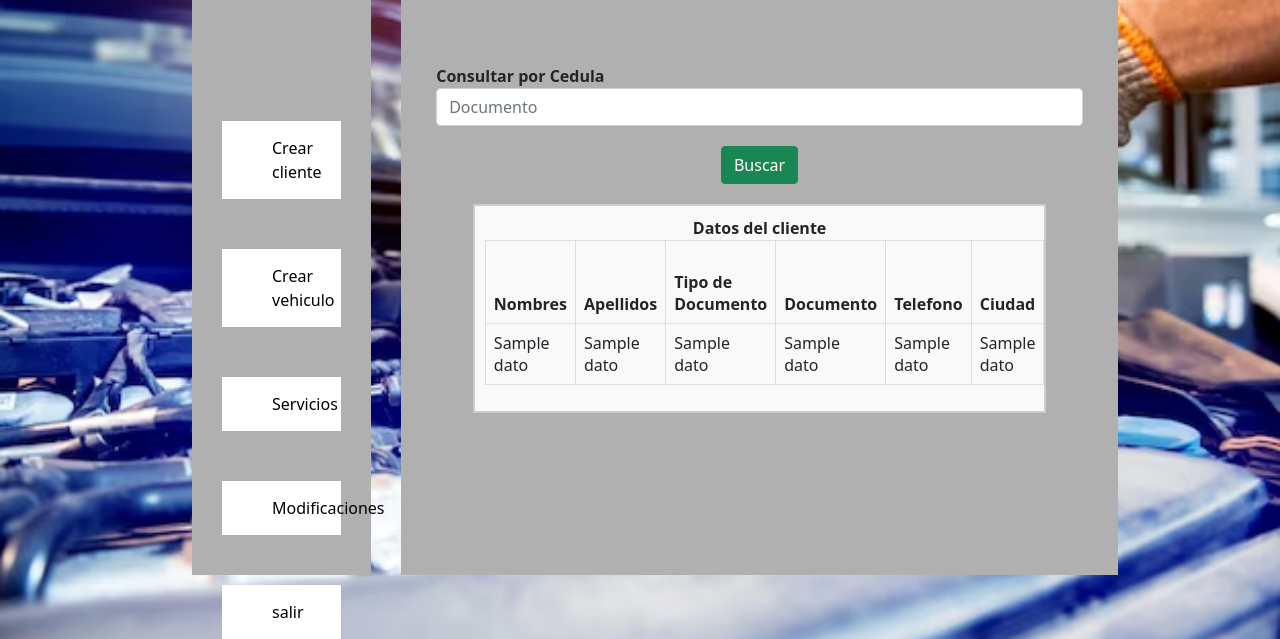
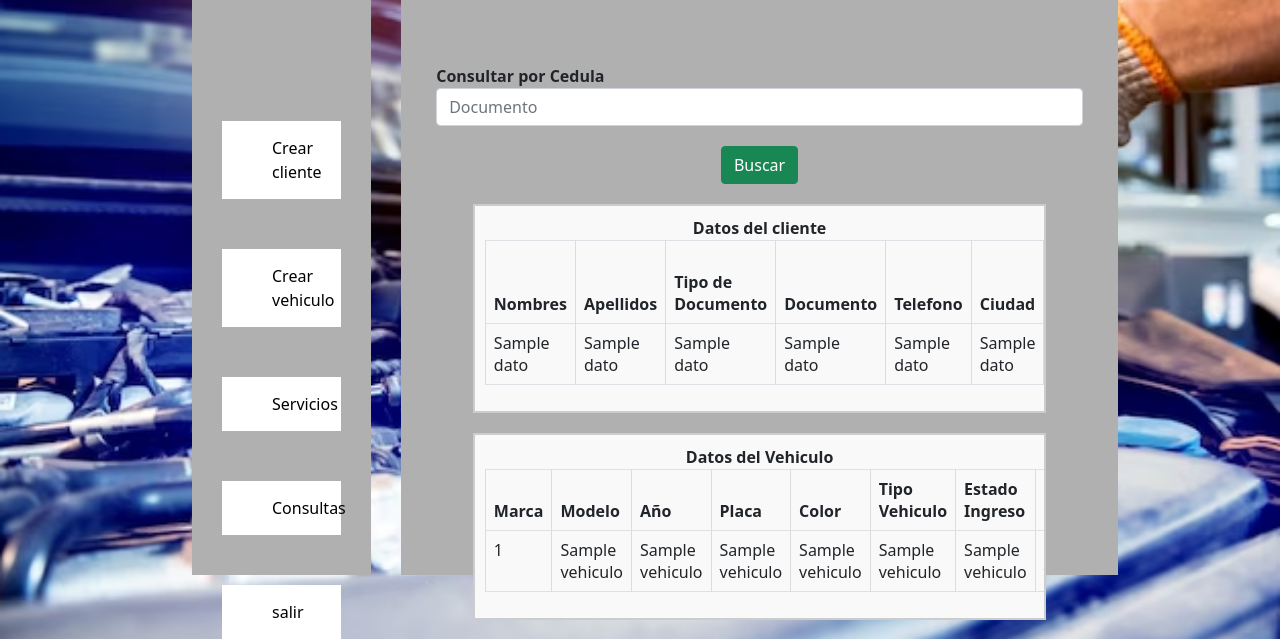
Before and after one commit to 02Gabriel1994/Api-Taller-Flask-Py, a Flask app: template src/templates/consultas.html in a window 1280 px wide. Shown: the part 185-824 px from the top of the page. Run offline with Flask 3, Linux system fonts and the light colour scheme; the template is opened without the code that fills it: most values are stand-ins (such as "Sample title", 1, 10 or a date in 2020); some libraries are stand-ins or nearby versions.

Commit message:
Se finaliza proyecto, faltan ajustes de diseño

```diff
--- a/src/app.py
+++ b/src/app.py
@@ -51,6 +51,7 @@ def logout():
 def home():
     return render_template('home.html')
 @app.route('/cliente', methods=['GET', 'POST'])
+@login_required
 def cliente():
     if request.method == 'POST':
         options = {
@@ -101,6 +102,7 @@ def cliente():
                 return render_template('cliente.html', datos=respuesta )
     return render_template('cliente.html')
 @app.route('/vehiculo', methods=['GET', 'POST'])
+@login_required
 def vehiculo():
     if request.method == 'POST':
         options = {
@@ -169,6 +171,7 @@ def vehiculo():
             flash(f"Cliente no existe, debe registrarlo primero.")
     return render_template('Vehiculo.html')
 @app.route('/servicios', methods=['GET', 'POST'])
+@login_required
 def servicios():
     if request.method == 'POST':
         action = request.form.get('action')  # Obtener la acción
@@ -205,12 +208,13 @@ def servicios():
             flash(f"vehiculo no existe, debe registrarlo primero.")
     return render_template('servicios.html')
 @app.route('/consultas', methods=['GET', 'POST'] )
+@login_required
 def Consultas():
     if request.method == 'POST': #Hay dos metodos el get que es cuando recien se entra, y el post, que es cuando se pide el login, aqui se hara la parte de cuando se esta pidiendo ese login
         cedula = request.form['Documento']
         respuesta = ModelCliente.buscarCliente(db,cedula)
-        print(respuesta)
-        return render_template('consultas.html', datos=respuesta )
+        vehiculos = ModelVehiculo.Buscar_Vehiculo_por_cedula(db,cedula )
+        return render_template('consultas.html', datos=respuesta, vehiculos= vehiculos )
     return render_template('consultas.html')
 @app.route('/protegido') #asi se protege de accesos sin logueo
 @login_required # esto indica que requiere que este logueado para acceder
--- a/src/templates/Vehiculo.html
+++ b/src/templates/Vehiculo.html
@@ -16,7 +16,7 @@
             <a href="">Crear vehiculo</a>
             <a href="/servicios">Servicios</a>
             <a href="/consultas">Consultas</a>
-            <a href="#">salir</a>
+            <a href="/logout">salir</a>
         </div>
 
         <div class="formularios">
--- a/src/templates/cliente.html
+++ b/src/templates/cliente.html
@@ -16,7 +16,7 @@
             <a href="/vehiculo">Crear vehiculo</a>
             <a href="/servicios">Servicios</a>
             <a href="/consultas">Consultas</a>
-            <a href="#">salir</a>
+            <a href="/logout">salir</a>
         </div>
 
         <div class="formularios">
--- a/src/templates/consultas.html
+++ b/src/templates/consultas.html
@@ -13,10 +13,10 @@
     <div class="menus">
         <div class="Selecion">
             <a href="/cliente">Crear cliente</a>
-            <a href="">Crear vehiculo</a>
+            <a href="/vehiculo">Crear vehiculo</a>
             <a href="/servicios">Servicios</a>
-            <a href="#">Modificaciones</a>
-            <a href="#">salir</a>
+            <a href="#">Consultas</a>
+            <a href="/logout">salir</a>
         </div>
 
         <div class="formularios">
@@ -81,6 +81,41 @@
                 </tbody>
             </table>
         </div>
+        <div class="tabla-contenedor">
+            <table class="table table-bordered">
+                <label><b>Datos del Vehiculo</b></label>
+                <thead>
+                    <tr>
+                        <th>Marca</th>
+                        <th>Modelo</th>
+                        <th>Año</th>
+                        <th>Placa</th>
+                        <th>Color</th>
+                        <th>Tipo Vehiculo</th>
+                        <th>Estado Ingreso</th>
+                        <th>Trabajo Realizado</th>
+                        <th>Fecha Ingreso</th>
+                        <th>Fecha Salida</th>
+                    </tr>
+                </thead>
+                <tbody>
+                    {% for x in vehiculos %}
+                    <tr>
+                        <td>{% if not x ==null %}{{ x[0] }}{% endif %}</td>
+                        <td>{% if not x ==null %}{{ x[1] }}{% endif %}</td>
+                        <td>{% if not x ==null %}{{ x[2] }}{% endif %}</td>
+                        <td>{% if not x ==null %}{{ x[3] }}{% endif %}</td>
+                        <td>{% if not x ==null %}{{ x[4] }}{% endif %}</td>
+                        <td>{% if not x ==null %}{{ x[5] }}{% endif %}</td>
+                        <td>{% if not x ==null %}{{ x[6] }}{% endif %}</td>
+                        <td>{% if not x ==null %}{{ x[7] }}{% endif %}</td>
+                        <td>{% if not x ==null %}{{ x[8] }}{% endif %}</td>
+                        <td>{% if not x ==null %}{{ x[9] }}{% endif %}</td>
+                    </tr>
+                {% endfor %}
+                </tbody>
+            </table>
+        </div>
         </div>
 
     </div>
--- a/src/templates/home.html
+++ b/src/templates/home.html
@@ -16,11 +16,11 @@
         <a href="/vehiculo">Crear vehiculo</a>
         <a href="/servicios">Servicios</a>
         <a href="/consultas">Consultas</a>
-        <a href="#">salir</a>
+        <a href="/logout">salir</a>
     </div>
 
     <div class="formularios">
-        <h1>BUENAS, {{ current_user.fullname +" "+ current_user.username }} </h1> <!--Current user es una variable por defecto que trae las propiedades del usuario logueado y los trae de entidades, usuario-->
+        <h1>Bienvenido:  {{ current_user.fullname}} </h1> <!--Current user es una variable por defecto que trae las propiedades del usuario logueado y los trae de entidades, usuario-->
     </div>
 
 </div>
--- a/src/templates/servicios.html
+++ b/src/templates/servicios.html
@@ -16,7 +16,7 @@
             <a href="">Crear vehiculo</a>
             <a href="/servicios">Servicios</a>
             <a href="/consultas">Consultas</a>
-            <a href="#">salir</a>
+            <a href="/logout">salir</a>
         </div>
 
         <div class="formularios">
```
Also changed, not shown: src/models/modelVehiculo.py (+17 -0 lines).
